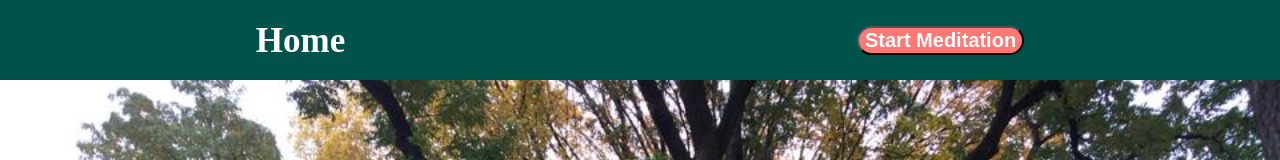
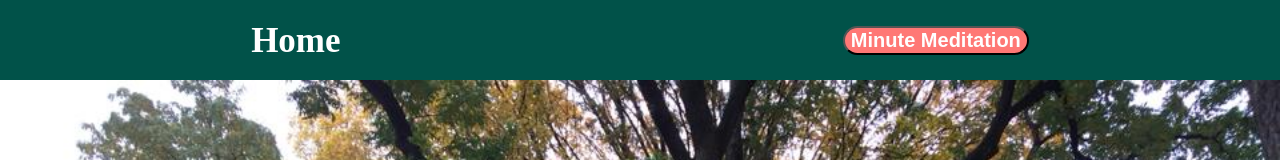
Before and after one commit to danielwbeebe/Relaxation-App, a React (Create React App) app: page /park in a window 1280 px wide. Shown: the top 160 px of the page. Built offline with nearby package versions, Linux system fonts and the light colour scheme.

Commit message:
simplify code in garden component

```diff
--- a/src/components/Garden.jsx
+++ b/src/components/Garden.jsx
@@ -25,20 +25,12 @@ class Garden extends Component {
   }
 
   playSound() {
-    if (this.state.button === "Minute Meditation") {
-      this.setState({
-      button: "",
-      })
+    this.setState({
+    button: "",
+    })
     audio.loop = true;
     audio.play();
     this.startTimer();
-    }
-    else {
-      this.setState({
-        button: "Minute Meditation",
-      })
-      audio.pause();
-    }
   }
 
   stopSound() {
--- a/src/components/Park.jsx
+++ b/src/components/Park.jsx
@@ -10,8 +10,7 @@ class Park extends Component {
   constructor(){
     super();
       this.state = {
-        button: "Start Meditation",
-        timer: "Minute Timer",
+        button: "Minute Meditation",
         seconds: 0,
         clock: null,
       }
@@ -26,7 +25,7 @@ class Park extends Component {
   }
 
   playSound() {
-    if (this.state.button === "Start Meditation") {
+    if (this.state.button === "Minute Meditation") {
       this.setState({
       button: "",
       })
```
